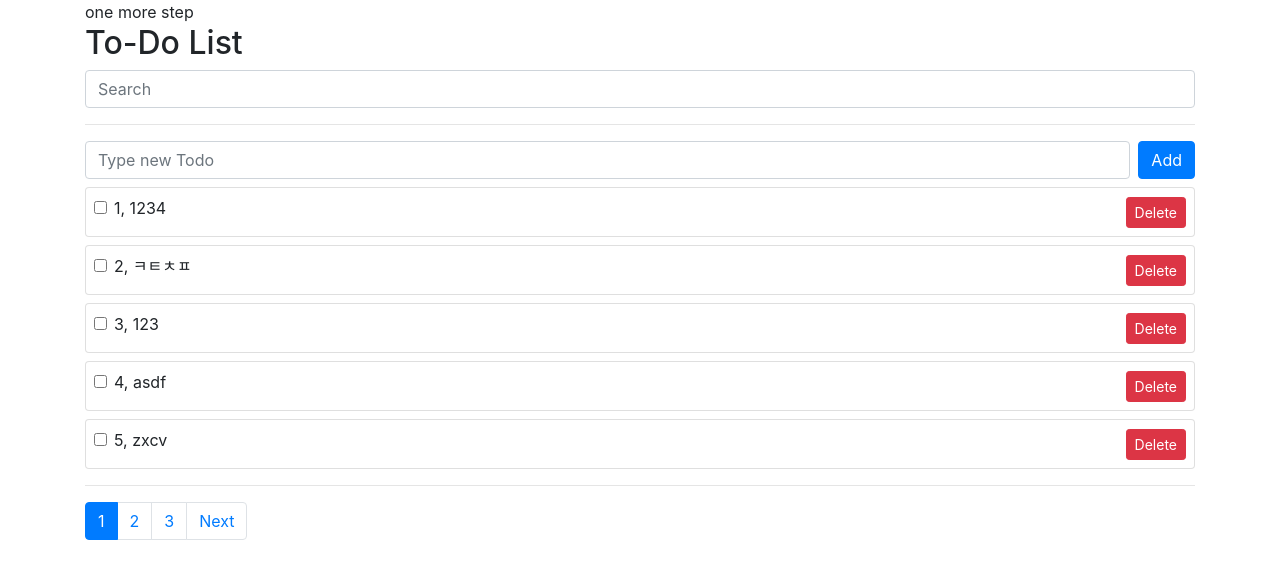
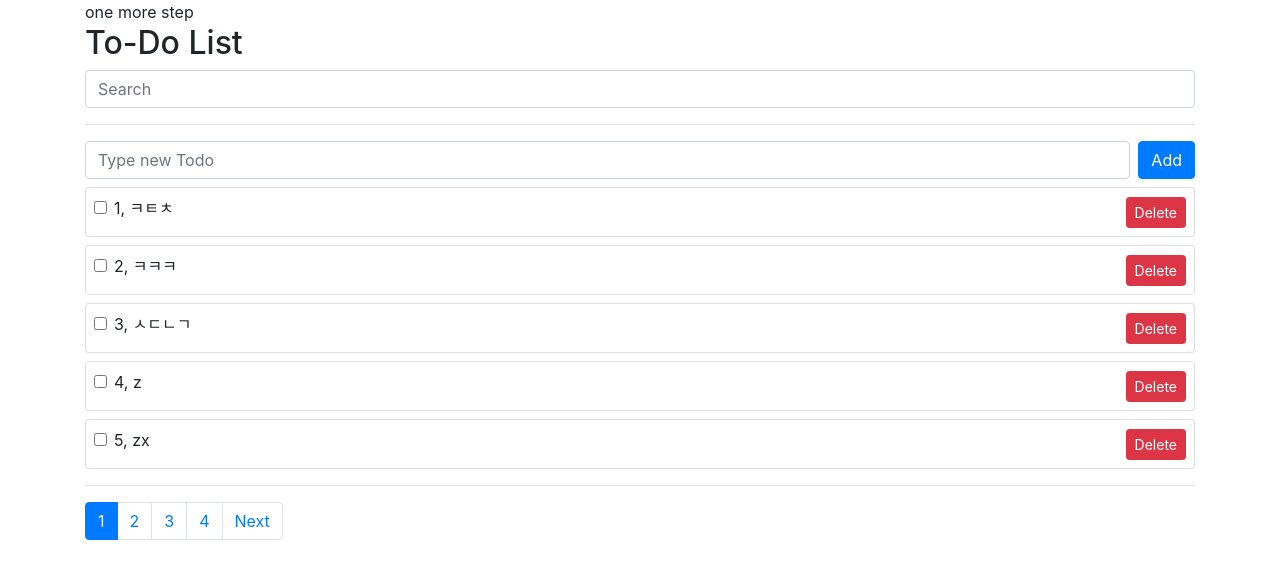
Before and after one commit to hyunsuk1111/vue3-project, a Vue app: page / in a window 1280 px wide. Shown: the top 578 px of the page. Built offline with nearby package versions, Linux system fonts and the light colour scheme; data requests are answered from the project's data file.

Commit message:
MOD : 버그 수정
버그 수정

```diff
--- a/db.json
+++ b/db.json
@@ -69,6 +69,21 @@
       "subject": "z",
       "completed": false,
       "id": 17
+    },
+    {
+      "subject": "ㅅㄷㄴㄱ",
+      "completed": false,
+      "id": 18
+    },
+    {
+      "subject": "ㅋㅋㅋ",
+      "completed": false,
+      "id": 19
+    },
+    {
+      "subject": "ㅋㅌㅊ",
+      "completed": false,
+      "id": 20
     }
   ]
 }
--- a/src/App.vue
+++ b/src/App.vue
@@ -46,7 +46,7 @@ import axios from 'axios';
           currentPage.value = page;
 
           try {
-            const res = await axios.get(`http://localhost:3000/todoList?subject_like=${searchText.value}&_page=${page}&_limit=${limit}`);
+            const res = await axios.get(`http://localhost:3000/todoList?_sort=id&_order=desc&subject_like=${searchText.value}&_page=${page}&_limit=${limit}`);
             numberOfTodoList.value = res.headers['x-total-count'];
 
             todoList.splice(0, todoList.length, ...res.data);
@@ -61,12 +61,12 @@ import axios from 'axios';
           error.value = '';
 
           try {
-            const res = await axios.post('http://localhost:3000/todoList', {
+            await axios.post('http://localhost:3000/todoList', {
               subject: todo.subject,
               completed: todo.completed,
             });
 
-            todoList.push(res.data);
+            getTodoList(1);
           } catch(err) {
             error.value = 'Something went wrong.'
 
@@ -97,7 +97,7 @@ import axios from 'axios';
           try {
             await axios.delete('http://localhost:3000/todoList/'+ id);
 
-            todoList.splice(index, 1);
+            getTodoList(1);
           } catch (error) {
             console.log(error);
 
```
